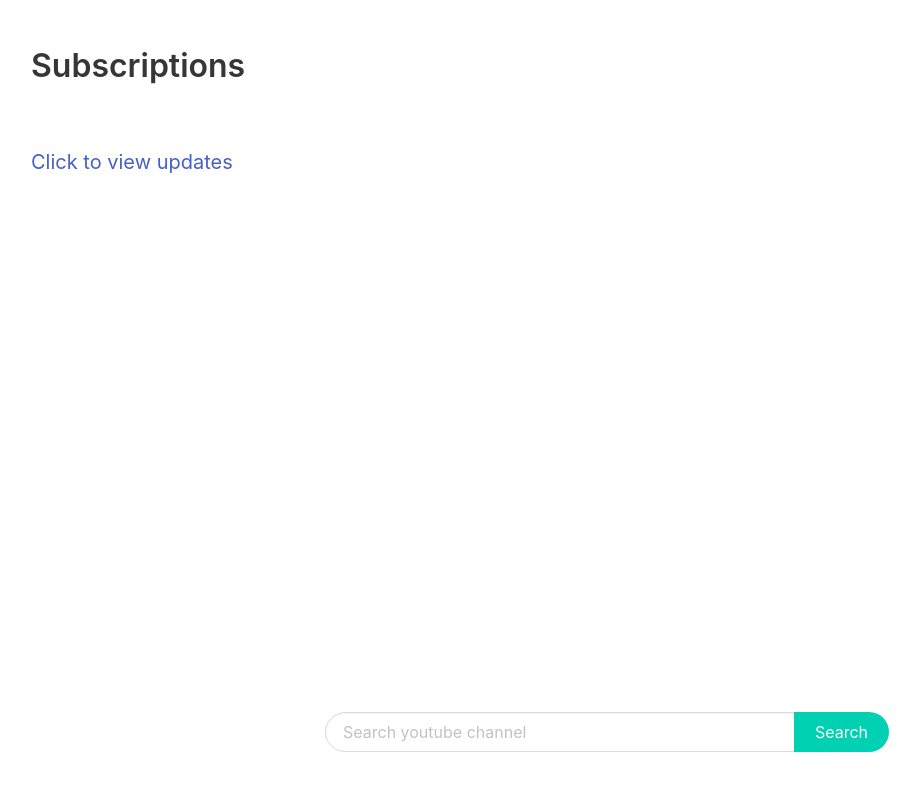
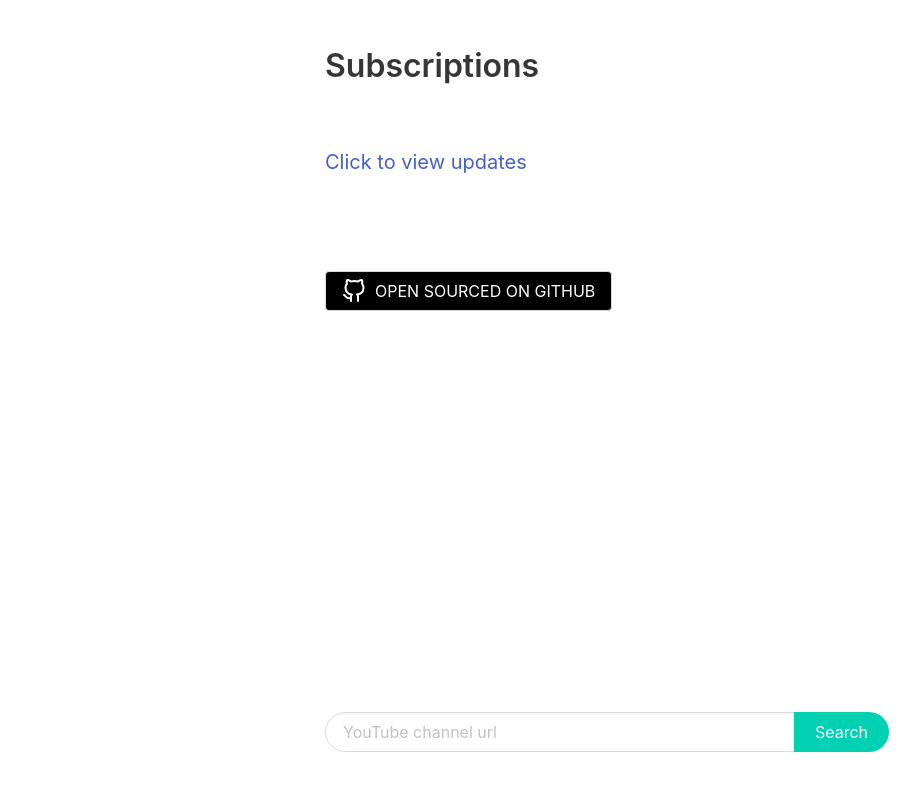
Before and after one commit to athulmr/youtube-subscription-without-account, an Angular app: page / in a window 1280 px wide. Shown: the top 790 px of the page, without its empty margins (33-953 px from the left). Built offline with nearby package versions, Linux system fonts and the light colour scheme.

Commit message:
Changed search function to find user by youtube url added github button

```diff
--- a/src/app/app.module.ts
+++ b/src/app/app.module.ts
@@ -7,12 +7,14 @@
 import { AppComponent } from './app.component';
 import { SubscriptionsComponent } from './components/subscriptions/subscriptions.component';
 import { SearchAndAddComponent } from './components/search-and-add/search-and-add.component';
+import { GithubComponent } from './components/github/github.component';
 
 @NgModule({
   declarations: [
     AppComponent,
     SubscriptionsComponent,
-    SearchAndAddComponent
+    SearchAndAddComponent,
+    GithubComponent
   ],
   imports: [
     BrowserModule,
--- /dev/null
+++ b/src/app/components/github/github.component.html
@@ -0,0 +1,23 @@
+<section class="hero">
+  <div class="hero-body">
+    <div class="container">
+
+      <div class="columns is-centered">
+        <div class="column is-half">
+          <h2 class="subtitle">
+            <a href="https://github.com/athulmr/youtube-subscription-without-account" class="button github"
+              target="_blank" rel="noopener noreferrer"><svg xmlns="http://www.w3.org/2000/svg" width="24" height="24"
+                viewBox="0 0 24 24" fill="none" stroke="currentColor" stroke-width="2" stroke-linecap="round"
+                stroke-linejoin="round" data-darkreader-inline-fill="" data-darkreader-inline-stroke=""
+                style="--darkreader-inline-fill:none; --darkreader-inline-stroke:currentColor;">
+                <path
+                  d="M9 19c-5 1.5-5-2.5-7-3m14 6v-3.87a3.37 3.37 0 0 0-.94-2.61c3.14-.35 6.44-1.54 6.44-7A5.44 5.44 0 0 0 20 4.77 5.07 5.07 0 0 0 19.91 1S18.73.65 16 2.48a13.38 13.38 0 0 0-7 0C6.27.65 5.09 1 5.09 1A5.07 5.07 0 0 0 5 4.77a5.44 5.44 0 0 0-1.5 3.78c0 5.42 3.3 6.61 6.44 7A3.37 3.37 0 0 0 9 18.13V22">
+                </path>
+              </svg><span>&nbsp; OPEN SOURCED ON GITHUB</span></a>
+
+          </h2>
+        </div>
+      </div>
+    </div>
+  </div>
+</section>
--- /dev/null
+++ b/src/app/components/github/github.component.ts
@@ -0,0 +1,16 @@
+import { Component, OnInit } from '@angular/core';
+
+@Component({
+  selector: 'app-github',
+  templateUrl: './github.component.html',
+  styles: [
+  ]
+})
+export class GithubComponent implements OnInit {
+
+  constructor() { }
+
+  ngOnInit(): void {
+  }
+
+}
--- a/src/app/components/search-and-add/search-and-add.component.html
+++ b/src/app/components/search-and-add/search-and-add.component.html
@@ -1,6 +1,9 @@
 <section class="hero">
   <div class="hero-body">
     <div class="container">
+
+    <div class="columns is-centered">
+      <div class="column is-half">
       <h1 class="title">
         Subscriptions
       </h1>
@@ -26,9 +29,13 @@
         </a>
         <br>
       </h2>
+      </div>
+      </div>
     </div>
   </div>
 </section>
+
+<app-github></app-github>
 
 <div class="section search">
   <div class="container">
@@ -70,7 +77,7 @@
           <div class="field has-addons">
             <div class="control search-input">
               <input autocomplete="off" class="input is-rounded" type="text" name="query" ngModel
-                placeholder="Search youtube channel">
+                placeholder="YouTube channel url">
             </div>
             <div class="control">
               <button type="submit" class="button is-primary  is-rounded">
--- a/src/app/components/search-and-add/search-and-add.component.ts
+++ b/src/app/components/search-and-add/search-and-add.component.ts
@@ -28,23 +28,33 @@
   }
 
   onSubmit(form: NgForm) {
-    this.searchUser(form.value.query);
+    const str = form.value.query;
+    form.reset();
+    const result = str.match(/(youtube.com\/user\/.[\w-]*|youtube.com\/channel\/.[\w-]*)/);
+    if (result) {
+      const details = result[0].split('/');
+      console.log(str, result[0], details);
+      this.searchUser(details);
+
+      } else {
+        console.error('Invalid URL provided');
+      }
   }
 
-  searchUser(q: string){
+  searchUser(details: string[]){
     this.channels = [{}];
     this.channels.pop();
-    this.yt.getSearch(q, this.apiKey).subscribe(res => {
+    this.yt.getChannel(details[2], this.apiKey, details[1]).subscribe(res => {
       console.log(res, 'search user');
       res.items.forEach(item => {
-        if (item.id.kind === 'youtube#channel') {
-          console.log(item.snippet.channelTitle, '<-title ', item.snippet.thumbnails.default);
+        if (item.kind === 'youtube#channel') {
+          console.log(item.snippet.title, '<-title ', item.snippet.thumbnails.default);
           this.channels.push({
-            title: item.snippet.channelTitle,
+            title: item.snippet.title,
             img: item.snippet.thumbnails.default.url,
-            id: item.id.channelId
+            id: item.id,
+            uploads: item.contentDetails.relatedPlaylists.uploads
           });
-
         }
       });
     });
--- a/src/app/model/channel.model.ts
+++ b/src/app/model/channel.model.ts
@@ -2,4 +2,5 @@
   title?: string;
   id?: string;
   img?: string;
+  uploads?: string;
 }
--- a/src/app/service/youtube.service.ts
+++ b/src/app/service/youtube.service.ts
@@ -12,9 +12,16 @@
   END_POINT = 'https://www.googleapis.com/youtube/v3';
   constructor(private http: HttpClient) { }
 
-  getChannel(id: string, key: string) {
+  getChannel(id: string, key: string, type = 'channel') {
+    let searchBy = 'id';
+    if (type === 'user') {
+      searchBy = 'forUsername';
+    } else if (type !== 'channel') {
+      throw new Error('getChannel() : Unknown channel search type');
+    }
+
     return this.http.get<{items: ChannelResponse[]}>(`${this.END_POINT}/channels?part=contentDetails&part=snippet
-    &id=${id}&key=${key}`);
+    &${searchBy}=${id}&key=${key}`);
   }
 
   getPlaylistItems(playlistId: string, key: string) {
@@ -23,7 +30,7 @@
   }
 
   getSearch(query: string, key: string) {
-    return this.http.get<{items: SearchUser[]}>(`${this.END_POINT}/search?part=snippet
+    return this.http.get<{items: SearchUser[]}>(`${this.END_POINT}/channels?part=snippet
     &q=${query}&key=${key}`);
   }
 
--- a/src/index.html
+++ b/src/index.html
@@ -2,7 +2,7 @@
 <html lang="en">
 <head>
   <meta charset="utf-8">
-  <title>YoutubeSubscriptionWithoutAccount</title>
+  <title>YouTube Subscription Without Account</title>
   <base href="/">
   <meta name="viewport" content="width=device-width, initial-scale=1">
   <link rel="icon" type="image/x-icon" href="favicon.ico">
--- a/src/styles.css
+++ b/src/styles.css
@@ -11,3 +11,9 @@
 .media {
   padding: 5px;
 }
+
+.github {
+  background-image: initial !important;
+  background-color: rgb(0, 0, 0) !important;
+  color: rgb(255, 255, 255) !important;
+}
```
Also changed, not shown: src/app/model/channel-response.model.ts (+11 -0 lines).
